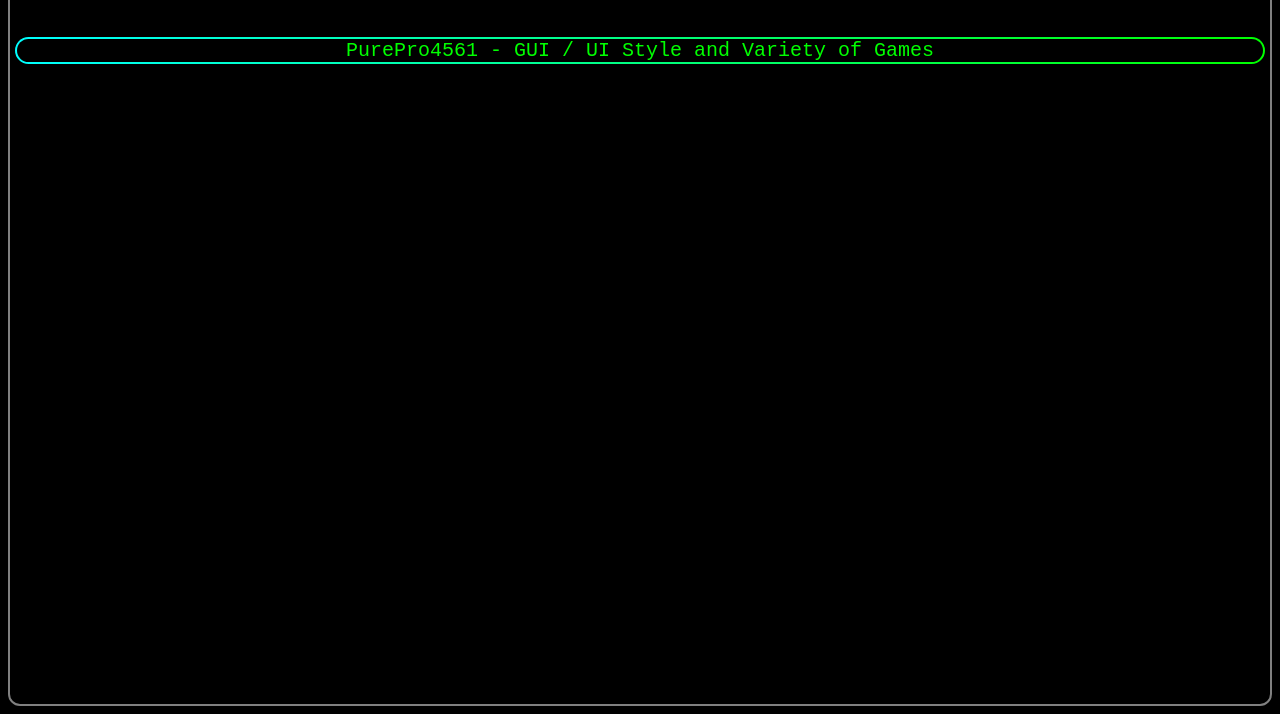
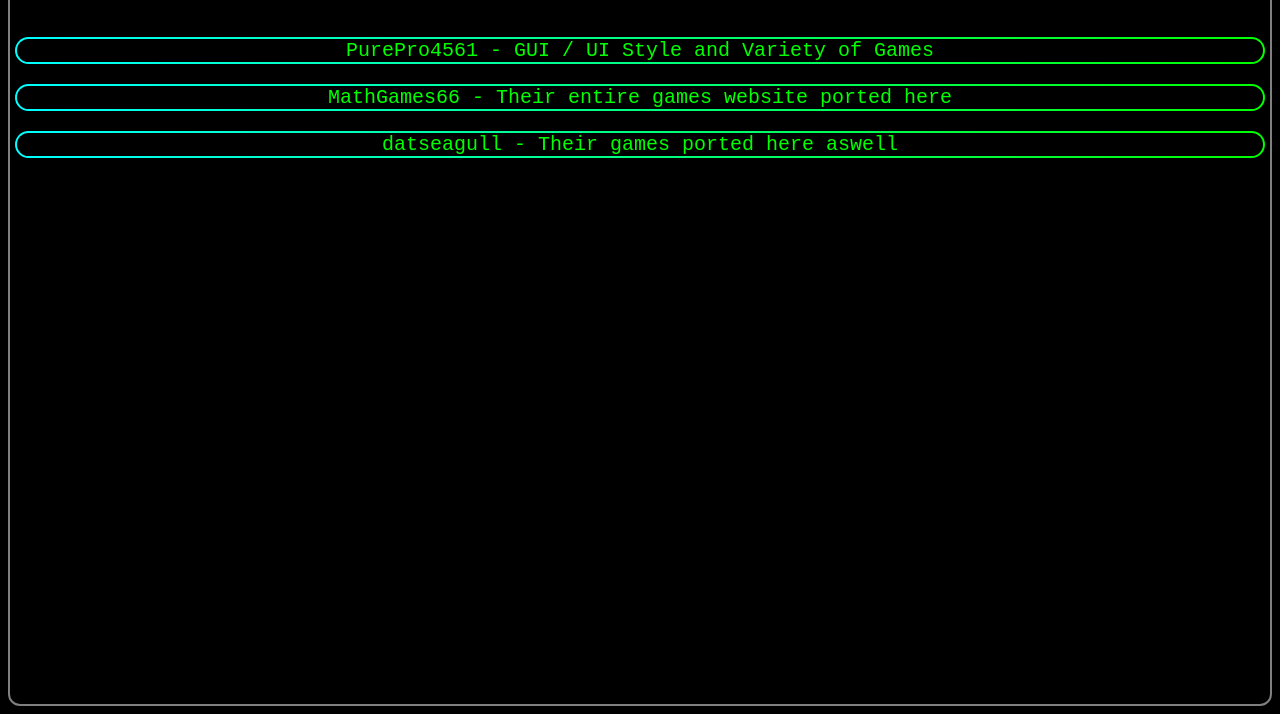
Before and after one commit to shxrklol/psg, a plain HTML site: page frontend/credits.html in a window 1280 px wide. Shown: the part 86-800 px from the top of the page. Drawn offline with Linux system fonts and the light colour scheme.

Commit message:
fix creds for impl of mg66

```diff
--- a/frontend/credits.html
+++ b/frontend/credits.html
@@ -1,4 +1,4 @@
-<title>Blog</title>
+<title>Credits</title>
 
 <center>
   <head>
@@ -6,6 +6,8 @@
   </head>
   <body>
     <p>PurePro4561 - GUI / UI Style and Variety of Games</p>
+    <p>MathGames66 - Their entire games website ported here</p>
+    <p>datseagull - Their games ported here aswell</p>
   </body>
 </center>
 
```
